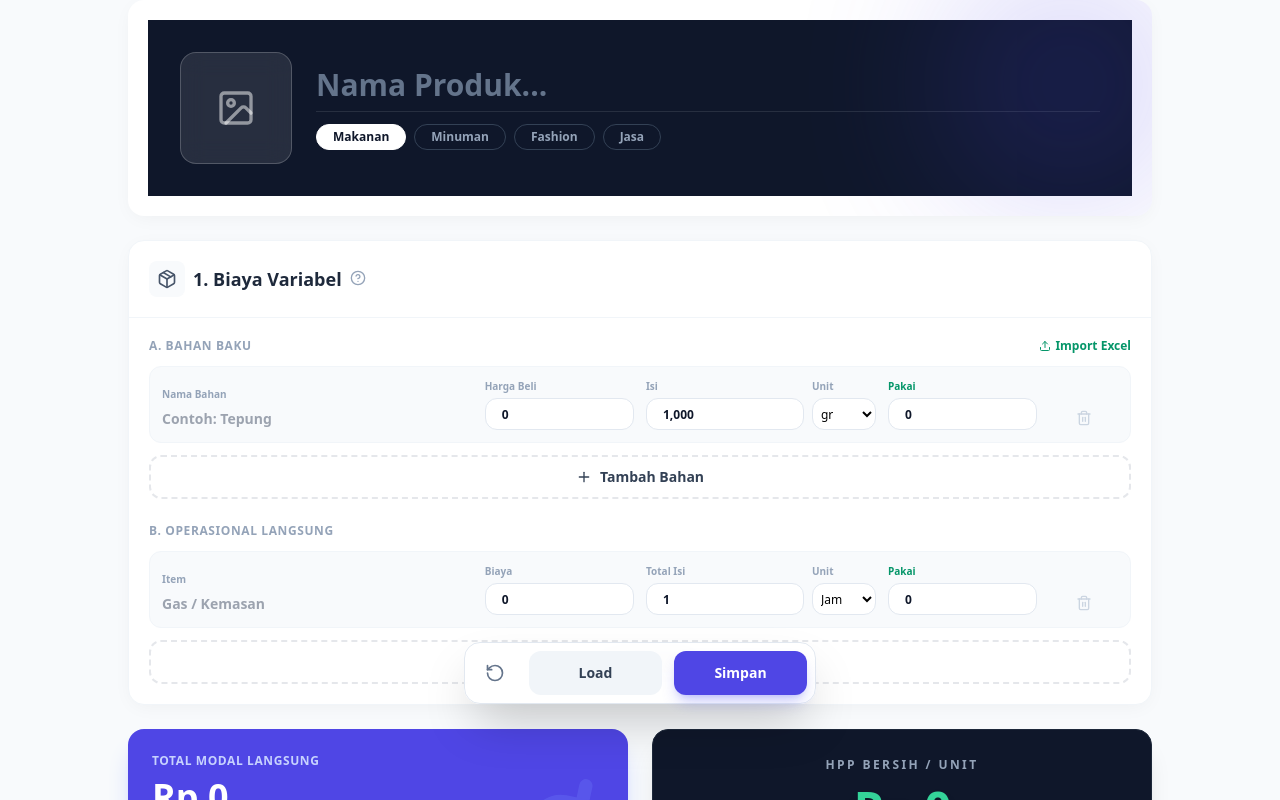
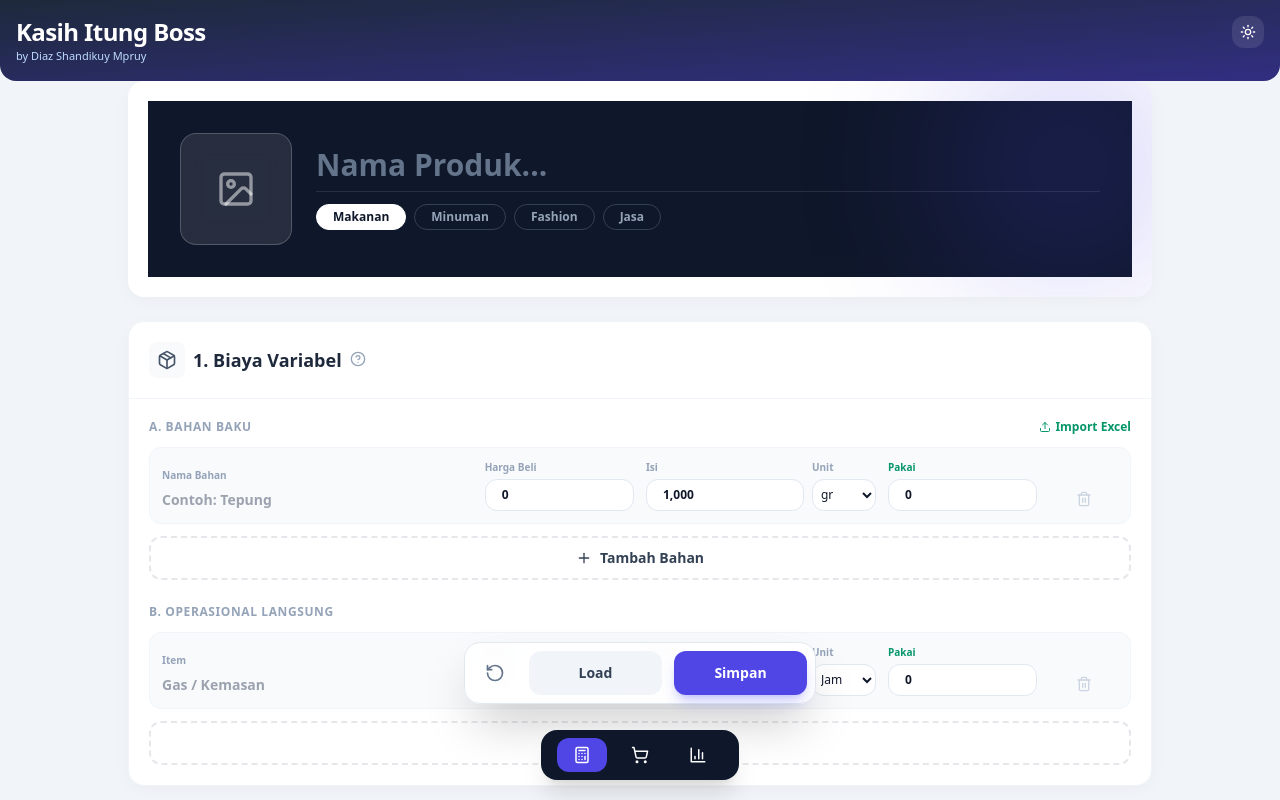
Before and after one commit to b3llz/tungitung, a React (Vite) app: page / in a window 1280 px wide. Shown: the top 800 px of the page. Built offline with nearby package versions, Linux system fonts and the light colour scheme.

Commit message:
Update App.jsx

```diff
--- a/src/App.jsx
+++ b/src/App.jsx
@@ -1,5 +1,52 @@
+import { useState, useEffect } from 'react'
 import CalculatorTab from './CalculatorTab'
+import PosTab from './PosTab'
+import ReportTab from './ReportTab'
+import { Calculator, ShoppingCart, BarChart3, Sun, Moon } from 'lucide-react'
 
 export default function App() {
-  return <CalculatorTab />
+  const [activeTab, setActiveTab] = useState('calc')
+  const [dark, setDark] = useState(true)
+
+  useEffect(() => {
+    document.documentElement.classList.toggle('dark', dark)
+  }, [dark])
+
+  return (
+    <div className="min-h-screen bg-slate-100 dark:bg-slate-950 text-slate-900 dark:text-slate-100 pb-24">
+
+      <header className="sticky top-0 z-40 bg-gradient-to-br from-slate-800 to-indigo-900 text-white px-4 py-4 rounded-b-2xl">
+        <h1 className="text-2xl font-extrabold tracking-tight">
+          Kasih Itung Boss
+        </h1>
+        <p className="text-[11px] text-blue-200">
+          by Diaz Shandikuy Mpruy
+        </p>
+
+        <button
+          onClick={() => setDark(!dark)}
+          className="absolute top-4 right-4 p-2 rounded-xl bg-white/10"
+        >
+          {dark ? <Sun size={16} /> : <Moon size={16} />}
+        </button>
+      </header>
+
+      {activeTab === 'calc' && <CalculatorTab />}
+      {activeTab === 'pos' && <PosTab />}
+      {activeTab === 'report' && <ReportTab />}
+
+      <nav className="fixed bottom-5 left-1/2 -translate-x-1/2 z-50 bg-slate-900 text-white px-4 py-2 rounded-2xl shadow-xl flex gap-2">
+        <button onClick={() => setActiveTab('calc')} className={`px-4 py-2 rounded-xl ${activeTab === 'calc' ? 'bg-indigo-600' : ''}`}>
+          <Calculator size={18} />
+        </button>
+        <button onClick={() => setActiveTab('pos')} className={`px-4 py-2 rounded-xl ${activeTab === 'pos' ? 'bg-indigo-600' : ''}`}>
+          <ShoppingCart size={18} />
+        </button>
+        <button onClick={() => setActiveTab('report')} className={`px-4 py-2 rounded-xl ${activeTab === 'report' ? 'bg-indigo-600' : ''}`}>
+          <BarChart3 size={18} />
+        </button>
+      </nav>
+
+    </div>
+  )
 }
```
